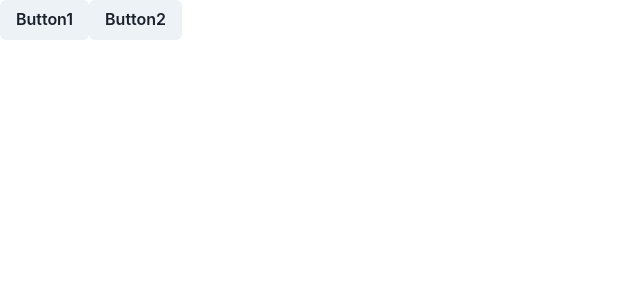
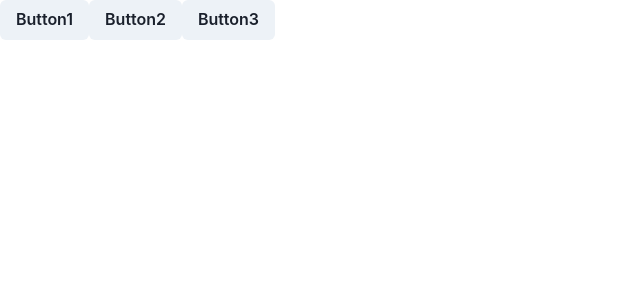
Before and after one commit to zxcvcx123/react20231031, a React (Create React App) app: page / in a window 1280 px wide. Shown: the top 300 px of the page, without its empty margins (0-640 px from the left). Built offline with nearby package versions, Linux system fonts and the light colour scheme.

Commit message:
함수를 props으로 전달 예제 연습 화살표함수도 가능

```diff
--- a/src/App.js
+++ b/src/App.js
@@ -16,6 +16,7 @@ function App(props) {
       <MyComp excuteClick={() => console.log("화살표 함수 실행")}>
         Button2
       </MyComp>
+      <MyComp excuteClick={() => alert("버튼 클릭")}>Button3</MyComp>
     </div>
   );
 }
```
